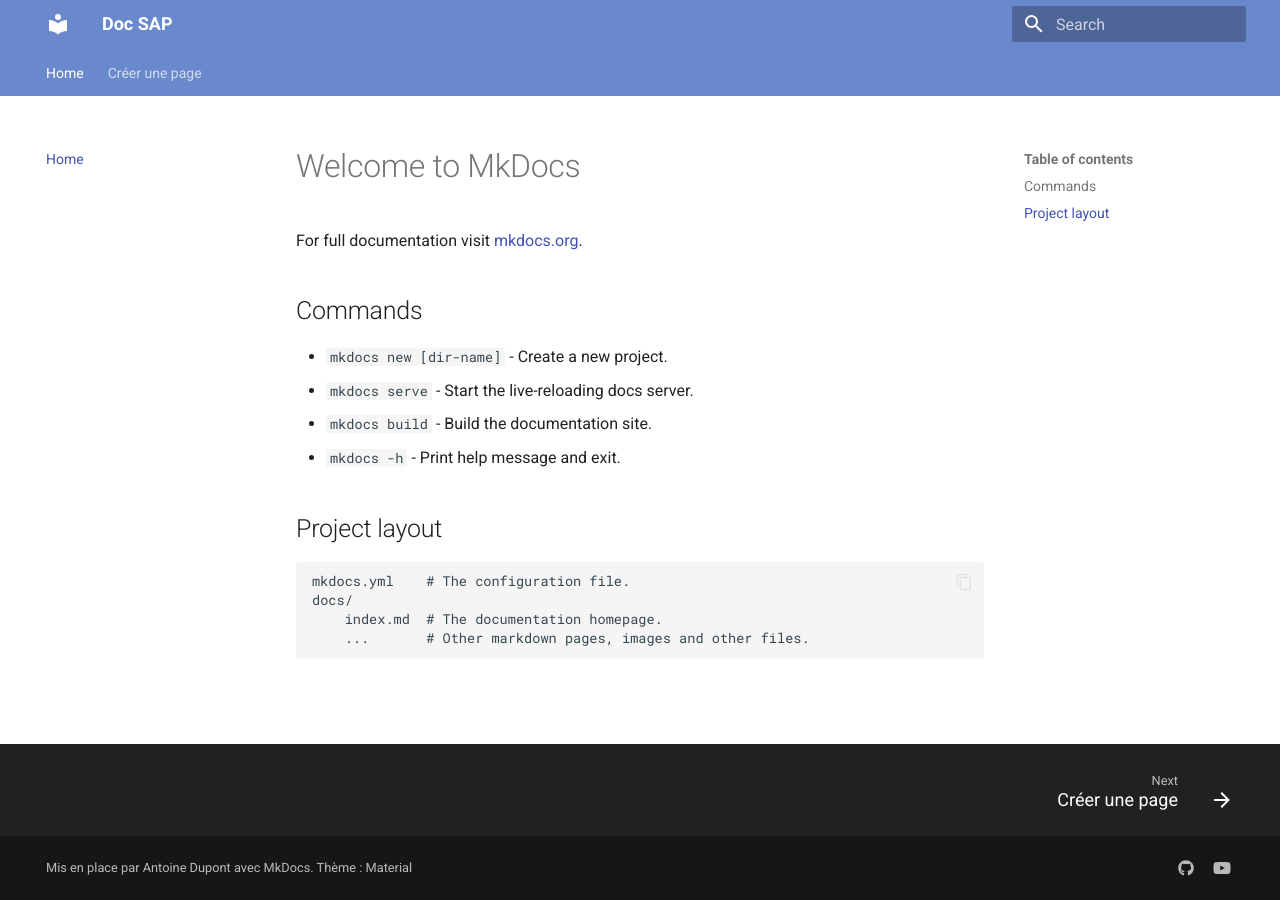
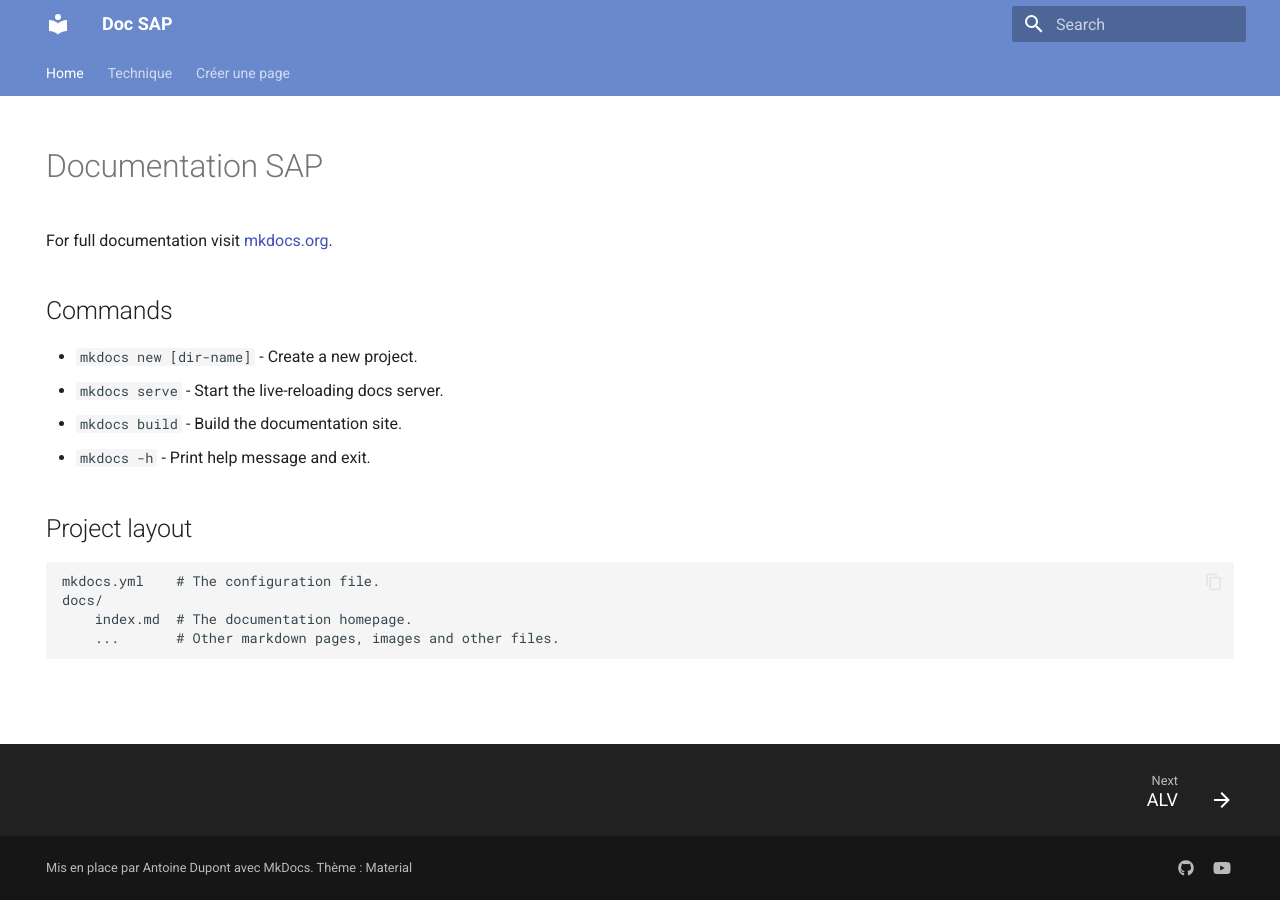
Before and after one commit to BoBsmil3Y/mkdoc-doc-sap, an MkDocs documentation site: the page built from docs/index.md, in a window 1280 px wide. Built offline with MkDocs 1.6.1 and Material for MkDocs 9.7.7, drawn with Linux system fonts in a browser that asks for light colours.

Commit message:
Adding configuration and docs

```diff
--- a/docs/index.md
+++ b/docs/index.md
@@ -1,4 +1,13 @@
-# Welcome to MkDocs
+---
+title: Documentation SAP ACSSI/UNIS
+description: Site contenant la documentation maintenant par les collaborateurs ACSSI/UNIS.
+
+hide:
+  - navigation
+  - toc
+---
+
+# Documentation SAP
 
 For full documentation visit [mkdocs.org](https://www.mkdocs.org).
 
--- a/docs/stylesheet/extra.css
+++ b/docs/stylesheet/extra.css
@@ -1,42 +1,59 @@
 [data-md-color-scheme="sap"] {
+  /* Primary colors  */
   --md-primary-fg-color:        #6a89cc; /* Primary color (header, button, ...) */
   --md-primary-fg-color--light: #e55039;
   --md-primary-fg-color--dark:  #0a3d62;
-
   --md-primary-bg-color: #fff; /* Font header */
   --md-primary-bg-color--light: #ffffffb3; /* Font search bar */
 
-  --md-accent-fg-color: #60a3bc; /* Research term matches */
+  /* Accent colors */
+  --md-accent-fg-color: #6a89cc; /* Research term matches */
   --md-accent-fg-color--transparent: #526cfe1a; /* Hover event on element */
-  --md-accent-bg-color: #e55039;
+  --md-accent-bg-color: #fff;
   --md-accent-bg-color--light: #ffffffb3;
+
+  /* Code coloration */
+  --md-code-fg-color: #36464e;
+  --md-code-bg-color: #f5f5f5;
+
+  --md-code-hl-color: #e3f1ff;
+  --md-code-hl-number-color: #82ccdd;
+  --md-code-hl-special-color: #db1457;
+  --md-code-hl-function-color: #a846b9;
+  --md-code-hl-constant-color: #6e59d9;
+  --md-code-hl-keyword-color: #3f6ec6;
+  --md-code-hl-string-color: #27ae60;
+  --md-code-hl-name-color: var(--md-code-fg-color);
+  --md-code-hl-operator-color: #82589F;
+  --md-code-hl-punctuation-color: #82589F;
+  --md-code-hl-comment-color: #CAD3C8;
+  --md-code-hl-generic-color: var(--md-default-fg-color--light);
+  --md-code-hl-variable-color: var(--md-default-fg-color--light);
 }
 
-/* Adapter pour correspondre au thème */
 /*
---md-mermaid-font-family: var(--md-text-font-family),sans-serif;
-  --md-mermaid-edge-color: var(--md-code-fg-color);
-  --md-mermaid-node-bg-color: var(--md-accent-fg-color--transparent);
-  --md-mermaid-node-fg-color: var(--md-accent-fg-color);
-  --md-mermaid-label-bg-color: var(--md-default-bg-color);
-  --md-mermaid-label-fg-color: var(--md-code-fg-color);
-  --md-mermaid-sequence-actor-bg-color: var(--md-mermaid-label-bg-color);
-  --md-mermaid-sequence-actor-fg-color: var(--md-mermaid-label-fg-color);
-  --md-mermaid-sequence-actor-border-color: var(--md-mermaid-node-fg-color);
-  --md-mermaid-sequence-actor-line-color: var(--md-default-fg-color--lighter);
-  --md-mermaid-sequence-actorman-bg-color: var(--md-mermaid-label-bg-color);
-  --md-mermaid-sequence-actorman-line-color: var(--md-mermaid-node-fg-color);
-  --md-mermaid-sequence-box-bg-color: var(--md-mermaid-node-bg-color);
-  --md-mermaid-sequence-box-fg-color: var(--md-mermaid-edge-color);
-  --md-mermaid-sequence-label-bg-color: var(--md-mermaid-node-bg-color);
-  --md-mermaid-sequence-label-fg-color: var(--md-mermaid-node-fg-color);
-  --md-mermaid-sequence-loop-bg-color: var(--md-mermaid-node-bg-color);
-  --md-mermaid-sequence-loop-fg-color: var(--md-mermaid-edge-color);
-  --md-mermaid-sequence-loop-border-color: var(--md-mermaid-node-fg-color);
-  --md-mermaid-sequence-message-fg-color: var(--md-mermaid-edge-color);
-  --md-mermaid-sequence-message-line-color: var(--md-mermaid-edge-color);
-  --md-mermaid-sequence-note-bg-color: var(--md-mermaid-label-bg-color);
-  --md-mermaid-sequence-note-fg-color: var(--md-mermaid-edge-color);
-  --md-mermaid-sequence-note-border-color: var(--md-mermaid-label-fg-color);
-  --md-mermaid-sequence-number-bg-color: var(--md-mermaid-node-fg-color);
-  --md-mermaid-sequence-number-fg-color: var(--md-accent-bg-color);*/
+  --md-default-fg-color: #000000de;
+  --md-default-fg-color--light: #0000008a;
+  --md-default-fg-color--lighter: #00000052;
+  --md-default-fg-color--lightest: #00000012;
+  --md-default-bg-color: #fff;
+  --md-default-bg-color--light: #ffffffb3;
+  --md-default-bg-color--lighter: #ffffff4d;
+  --md-default-bg-color--lightest: #ffffff1f;
+
+  --md-admonition-fg-color: var(--md-default-fg-color);
+  --md-admonition-bg-color: var(--md-default-bg-color);
+
+  --md-warning-fg-color: #000000de;
+  --md-warning-bg-color: #ff9;
+
+  --md-footer-fg-color: #fff;
+  --md-footer-fg-color--light: #ffffffb3;
+  --md-footer-fg-color--lighter: #ffffff73;
+  --md-footer-bg-color: #000000de;
+  --md-footer-bg-color--dark: #00000052;
+
+  --md-shadow-z1: 0 0.2rem 0.5rem #0000000d,0 0 0.05rem #0000001a;
+  --md-shadow-z2: 0 0.2rem 0.5rem #0000001a,0 0 0.05rem #00000040;
+  --md-shadow-z3: 0 0.2rem 0.5rem #0003,0 0 0.05rem #00000059;
+*/
--- a/mkdocs.yml
+++ b/mkdocs.yml
@@ -6,8 +6,9 @@ site_description: >-
 
 nav:
   - Home: index.md
+  - Technique:
+    - ALV: Technique/alv.md
   - Créer une page: documentation.md
-
 
 theme:
   name: material
```
Also changed, not shown: docs/Technique/alv.md (added, +7 -0 lines).
